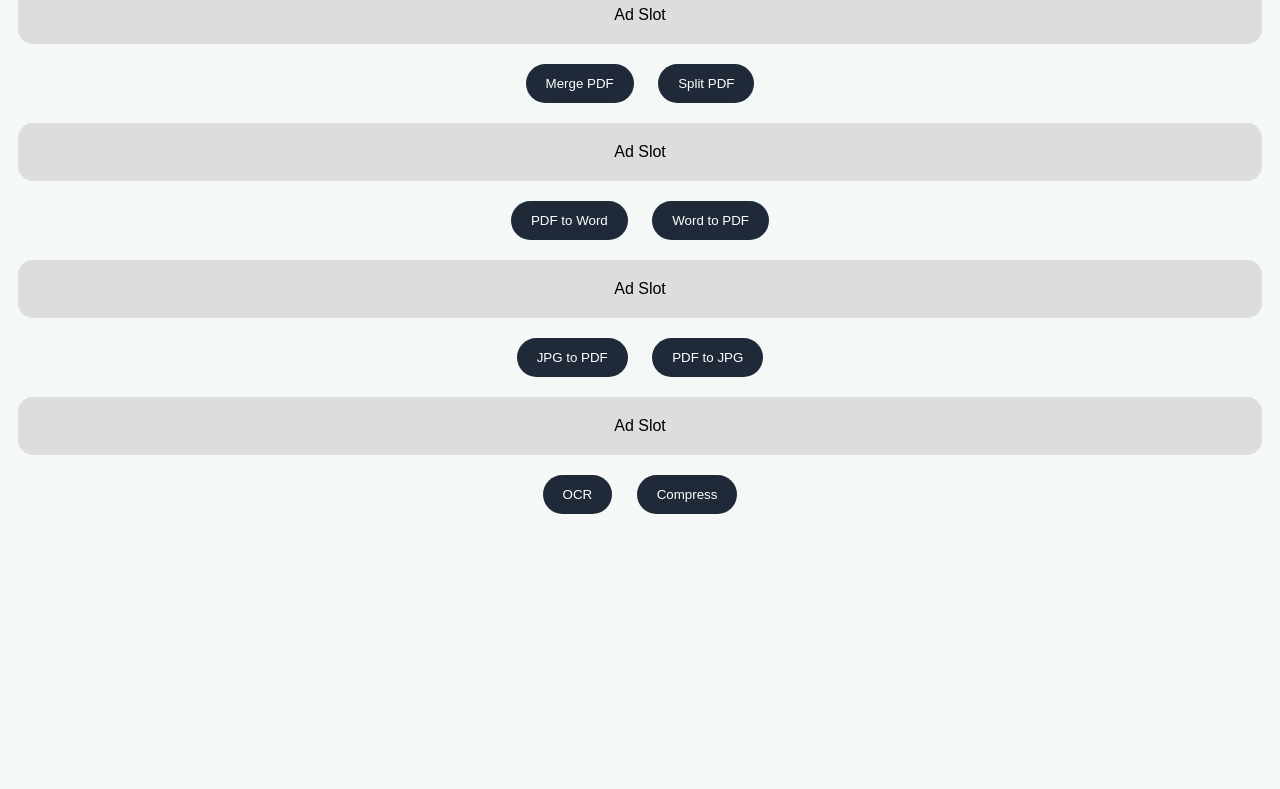
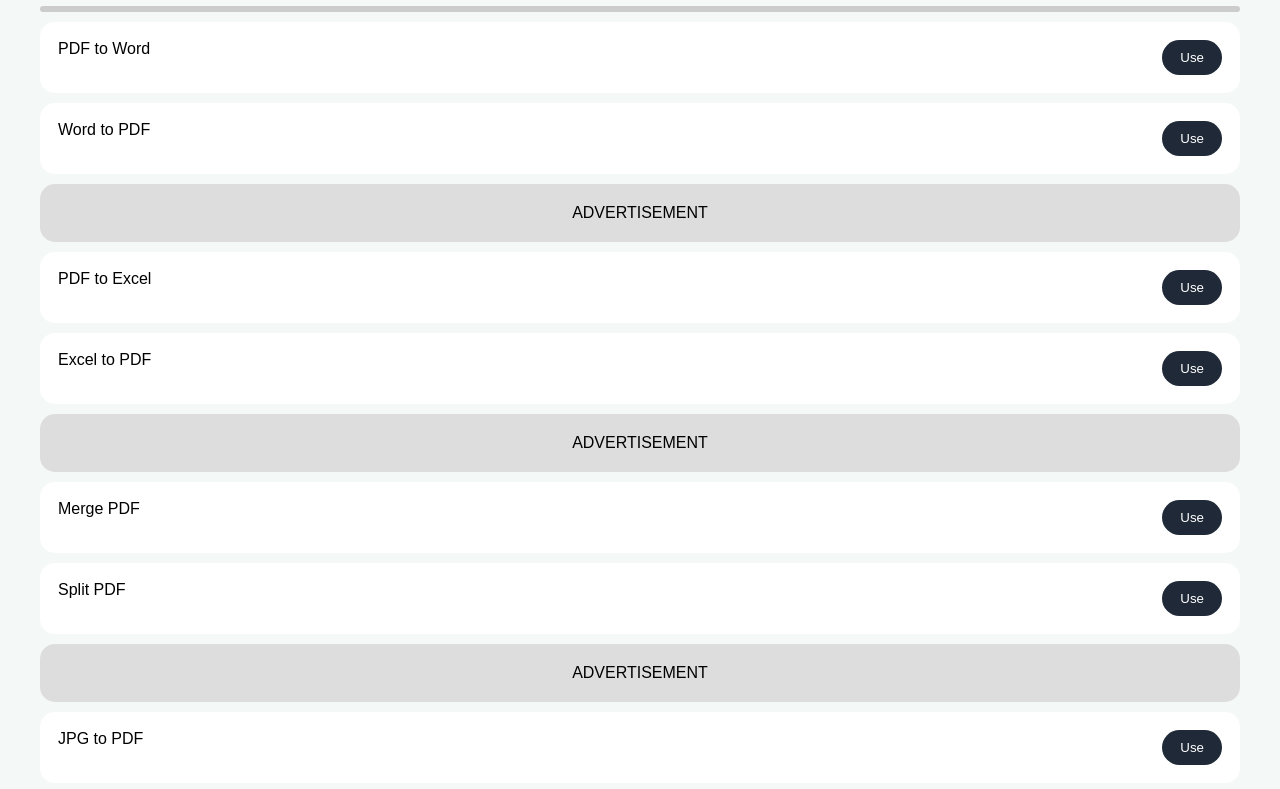
Before and after one commit to snd112/pdf-server, a plain HTML site: page static/index.html in a window 1280 px wide. Shown: the part 94-883 px from the top of the page. Before the commit the page ends 800 px from the top, so only its background shows below. Drawn offline with Linux system fonts and the light colour scheme.

Commit message:
Refactor HTML structure and update styles

```diff
--- a/static/index.html
+++ b/static/index.html
@@ -1,51 +1,88 @@
-<!DOCTYPE html>
-<html>
+<!doctype html>
+<html lang="en">
 <head>
 <meta charset="UTF-8">
 <title>PDFStudio</title>
 
 <style>
-body{font-family:Arial;background:#f4f8f6;text-align:center}
-button{padding:12px 20px;margin:10px;border-radius:20px;border:none;background:#1f2937;color:white}
+body{font-family:Arial;background:#f4f8f6;margin:0}
+.container{max-width:1200px;margin:auto;padding:20px}
+.tool{background:#fff;padding:18px;margin:10px 0;border-radius:15px;display:flex;justify-content:space-between}
+button{padding:10px 18px;border:none;border-radius:20px;background:#1f2937;color:white}
 button:hover{background:#1e6f5c}
 
-.ad{background:#ddd;padding:20px;margin:10px;border-radius:15px}
+#ad{background:#ddd;padding:20px;margin:10px 0;text-align:center;border-radius:15px}
+
+#bar{
+width:0%;
+height:6px;
+background:#1e6f5c;
+transition:0.3s;
+border-radius:10px;
+}
+
+#progress{
+background:#ccc;
+border-radius:10px;
+margin:10px 0;
+}
 </style>
 </head>
+
 <body>
 
-<h1>PDFStudio Tools</h1>
+<div class="container">
 
-<div class="ad">Ad Slot</div>
+<h1>PDFStudio</h1>
 
-<button onclick="upload('/merge',true)">Merge PDF</button>
-<button onclick="upload('/split')">Split PDF</button>
+<div id="progress"><div id="bar"></div></div>
 
-<div class="ad">Ad Slot</div>
+<div class="tool">PDF to Word <button onclick="run('/pdf-to-word')">Use</button></div>
+<div class="tool">Word to PDF <button onclick="run('/word-to-pdf')">Use</button></div>
 
-<button onclick="upload('/pdf-to-word')">PDF to Word</button>
-<button onclick="upload('/word-to-pdf')">Word to PDF</button>
+<div id="ad">ADVERTISEMENT</div>
 
-<div class="ad">Ad Slot</div>
+<div class="tool">PDF to Excel <button onclick="run('/pdf-to-excel')">Use</button></div>
+<div class="tool">Excel to PDF <button onclick="run('/excel-to-pdf')">Use</button></div>
 
-<button onclick="upload('/jpg-to-pdf',true)">JPG to PDF</button>
-<button onclick="upload('/pdf-to-jpg')">PDF to JPG</button>
+<div id="ad">ADVERTISEMENT</div>
 
-<div class="ad">Ad Slot</div>
+<div class="tool">Merge PDF <button onclick="run('/merge',true)">Use</button></div>
+<div class="tool">Split PDF <button onclick="run('/split')">Use</button></div>
 
-<button onclick="upload('/ocr')">OCR</button>
-<button onclick="upload('/compress')">Compress</button>
+<div id="ad">ADVERTISEMENT</div>
+
+<div class="tool">JPG to PDF <button onclick="run('/jpg-to-pdf',true)">Use</button></div>
+<div class="tool">PDF to JPG <button onclick="run('/pdf-to-jpg')">Use</button></div>
+
+</div>
 
 <script>
 
-const API = window.location.origin; // 🔥 أهم تعديل
+const API = "https://pdf-server-production-8399.up.railway.app";
 
-function upload(endpoint,multi=false){
+function progressFake(){
+let bar=document.getElementById("bar");
+bar.style.width="20%";
+
+setTimeout(()=>bar.style.width="60%",300);
+setTimeout(()=>bar.style.width="90%",800);
+}
+
+function done(){
+document.getElementById("bar").style.width="100%";
+setTimeout(()=>document.getElementById("bar").style.width="0%",500);
+}
+
+function run(endpoint,multi=false){
+
 let i=document.createElement("input");
 i.type="file";
 i.multiple=multi;
 
 i.onchange=async()=>{
+progressFake();
+
 let f=new FormData();
 for(let x of i.files){
 f.append("files",x);
@@ -53,6 +90,8 @@ f.append("files",x);
 
 let r=await fetch(API+endpoint,{method:"POST",body:f});
 let b=await r.blob();
+
+done();
 
 let a=document.createElement("a");
 a.href=URL.createObjectURL(b);
```
